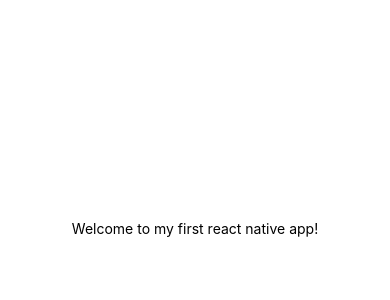
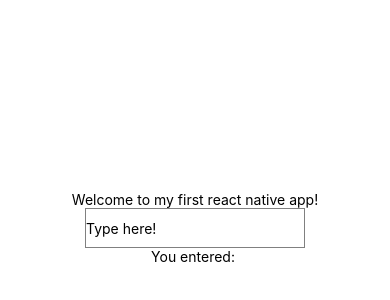
Before and after one commit to Astrid-weiwei/mobile-project, a React Native app: screen / in a window 390 px wide. Shown: the part 194-494 px from the top of the page. Built offline with nearby package versions, Linux system fonts and the light colour scheme.

Commit message:
- Add a <TextInput> in App.js. - Make the TextInput a controlled component. - Add a <Text> component in App.js. Show the text that that user enters in the TextInput in this component.

```diff
--- a/App.js
+++ b/App.js
@@ -1,15 +1,31 @@
 import { StatusBar } from 'expo-status-bar';
-import { StyleSheet, Text, View } from 'react-native';
-import React from 'react';
+import { StyleSheet, TextInput, Text, View } from 'react-native';
+import React, { useState } from 'react';
 import Header from './components/Header';
 
 export default function App() {
   const appName = 'my first react native app';
 
+  const [inputText, setInputText] = useState('');
+  const handleInputChange = (text) => {
+    setInputText(text);
+  };
   return (
     <View style={styles.container}>
       {/* <Text>Welcome to {appName}!</Text> */}
       <Header appName={appName} />
+
+      <TextInput
+        style={{ height: 40, borderColor: 'gray', borderWidth: 1 }}
+        placeholder='Type here!'
+        onChangeText={handleInputChange}
+        value={inputText}
+      />
+     <Text style={styles.output}>
+        You entered: {inputText}
+      </Text>
+
+
       <StatusBar style="auto" />
     </View>
   );
```
